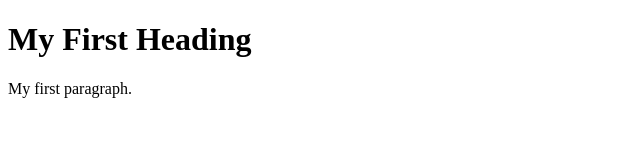
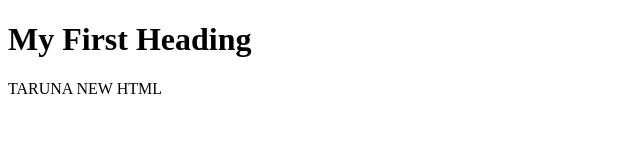
Before and after one commit to tshrivastav/learning-code, a plain HTML site: page index.html in a window 1280 px wide. Shown: the full height of the page, 0-640 px from the left. Drawn offline with Linux system fonts and the light colour scheme.

Commit message:
changed the code in index.html

```diff
--- a/index.html
+++ b/index.html
@@ -6,7 +6,7 @@
 <body>
 
 <h1>My First Heading</h1>
-<p>My first paragraph.</p>
+<p>TARUNA NEW HTML</p>
 
 </body>
 </html>
```
